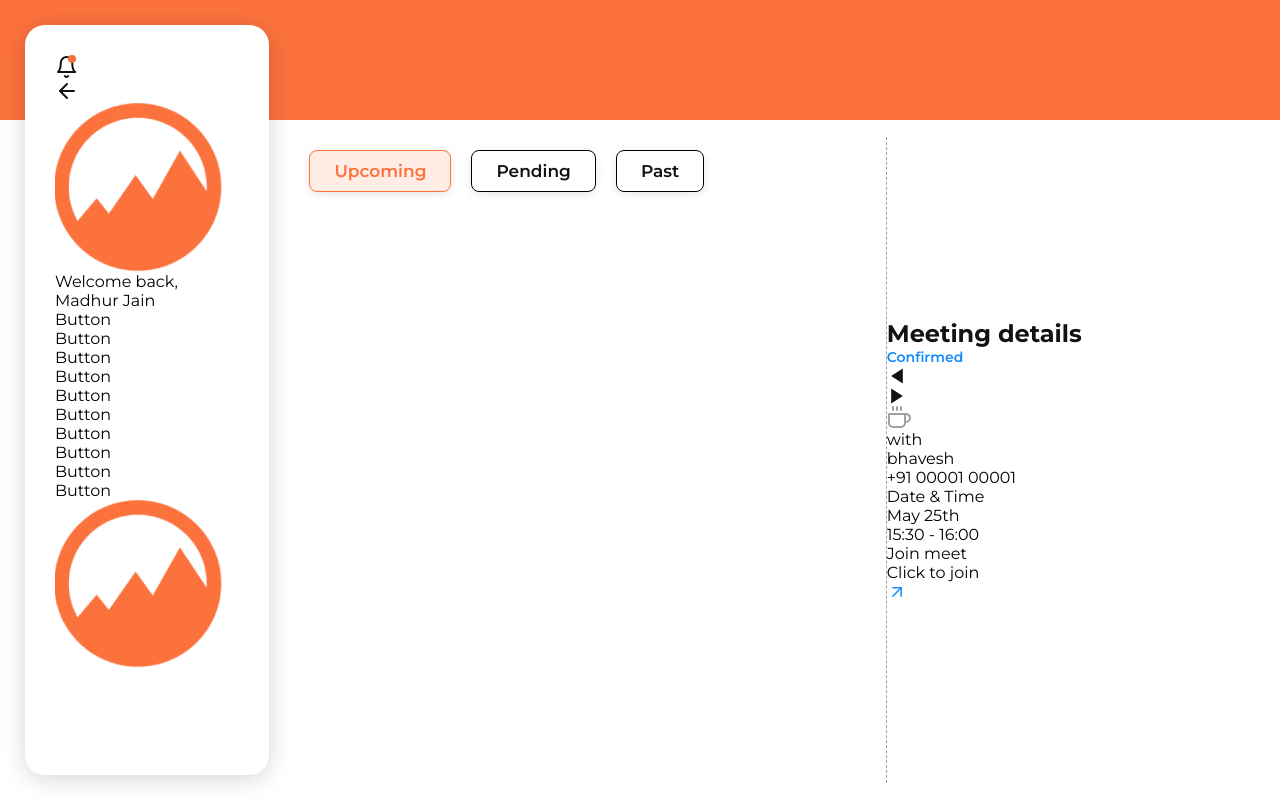
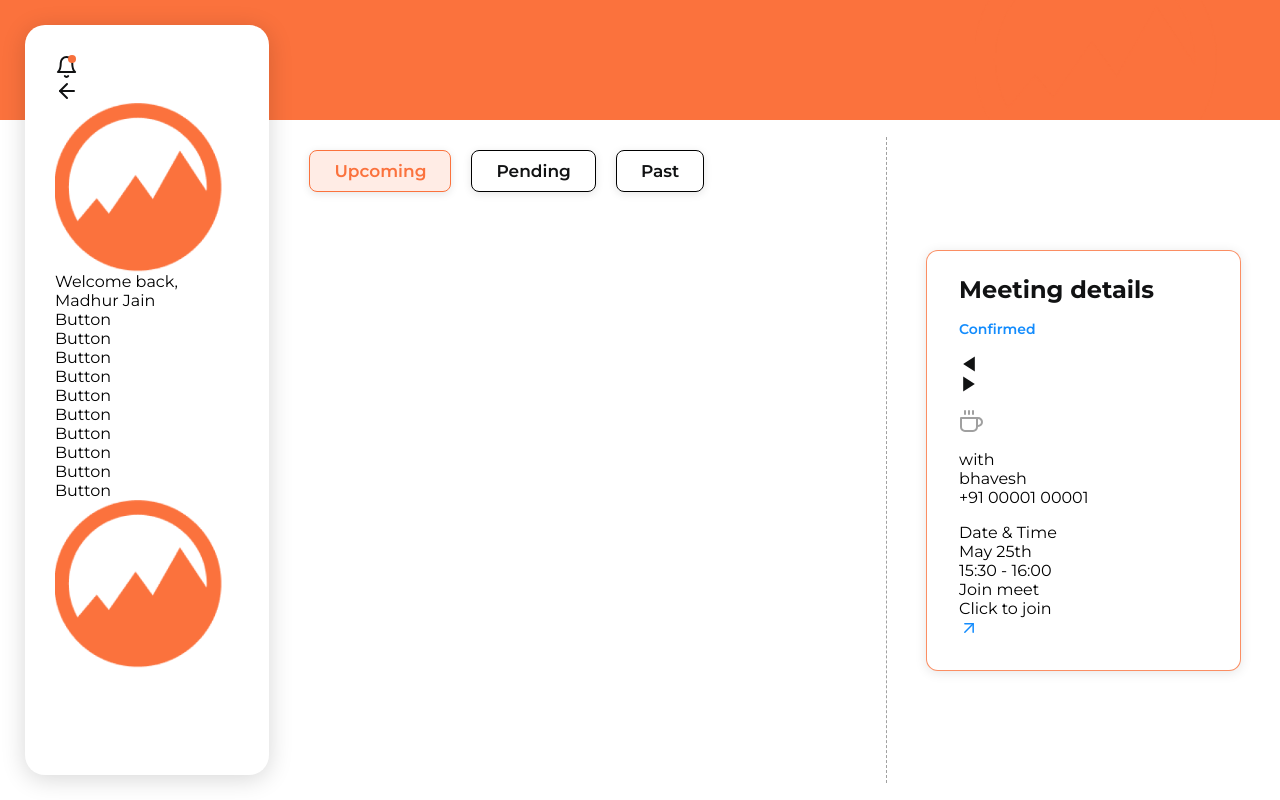
Before and after one commit to dvm-bitspilani/cel-conquest-2024, a React (Vite) app: page /dashboard/meetings in a window 1280 px wide. Built offline with nearby package versions, Linux system fonts and the light colour scheme.

Commit message:
style: meeting details partial styling

```diff
--- a/src/components/Dashboard/Meetings/MeetingDetails/MeetingDetails.jsx
+++ b/src/components/Dashboard/Meetings/MeetingDetails/MeetingDetails.jsx
@@ -3,6 +3,7 @@ import styles from "./MeetingDetails.module.scss";
 const MeetingDetails = () => {
   return (
     <div className={styles.MeetingDetailsContainer}>
+      <div className={styles.MeetingDetails}>
         <h3 className={styles.MeetingDetailsHeader}>Meeting details</h3>
         <p className={styles.MeetingStatus}>Confirmed</p>
         <div>
@@ -13,7 +14,10 @@ const MeetingDetails = () => {
             viewBox="0 0 20 20"
             fill="none"
           >
-          <path d="M15.8333 2.5L4.16658 10L15.8333 17.5V2.5Z" fill="#111213" />
+            <path
+              d="M15.8333 2.5L4.16658 10L15.8333 17.5V2.5Z"
+              fill="#111213"
+            />
           </svg>
           <div></div>
           <svg
@@ -23,7 +27,10 @@ const MeetingDetails = () => {
             viewBox="0 0 20 20"
             fill="none"
           >
-          <path d="M4.16675 2.5L15.8334 10L4.16675 17.5V2.5Z" fill="#111213" />
+            <path
+              d="M4.16675 2.5L15.8334 10L4.16675 17.5V2.5Z"
+              fill="#111213"
+            />
           </svg>
         </div>
         <div>
@@ -116,6 +123,7 @@ const MeetingDetails = () => {
           </div>
         </div>
       </div>
+    </div>
   );
 };
 export default MeetingDetails;
--- a/src/components/Dashboard/Meetings/MeetingDetails/MeetingDetails.module.scss
+++ b/src/components/Dashboard/Meetings/MeetingDetails/MeetingDetails.module.scss
@@ -1,4 +1,21 @@
 .MeetingDetailsContainer {
+  width: 100%;
+  display: flex;
+  justify-content: center;
+  align-items: center;
+  .MeetingDetails {
+    width: 80%;
+    max-width: 400px;
+    display: inline-flex;
+    padding: 24px 32px 32px 32px;
+    flex-direction: column;
+    align-items: flex-start;
+    gap: 16px;
+
+    border-radius: 12px;
+    border: 0.75px solid rgba(251, 114, 61, 0.8);
+    background: #fff;
+    box-shadow: 0px 2px 12px 0px rgba(0, 0, 0, 0.1);
     .MeetingDetailsHeader {
       color: #111213;
       font-size: 24px;
@@ -13,3 +30,4 @@
       line-height: normal;
     }
   }
+}
--- a/src/routes/Dashboard/Meetings/meetings.module.scss
+++ b/src/routes/Dashboard/Meetings/meetings.module.scss
@@ -44,7 +44,6 @@
       width: 0;
       border-left: dashed #a0a0a0 1px;
     }
-    padding-right: 50px;
     width: 40%;
     height: 100%;
     display: flex;
```
Lines whose indentation alone changed are shown as unchanged.
